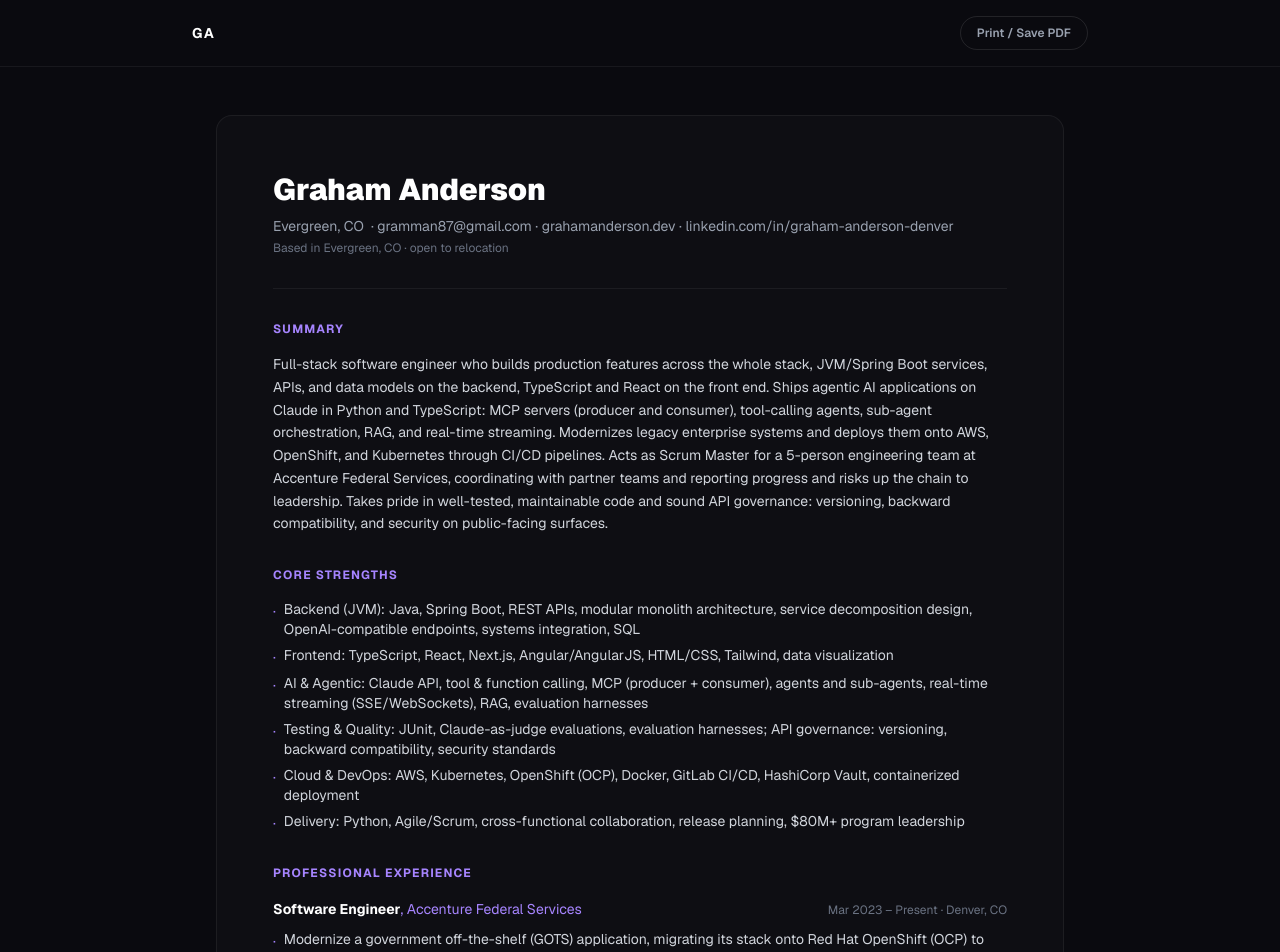
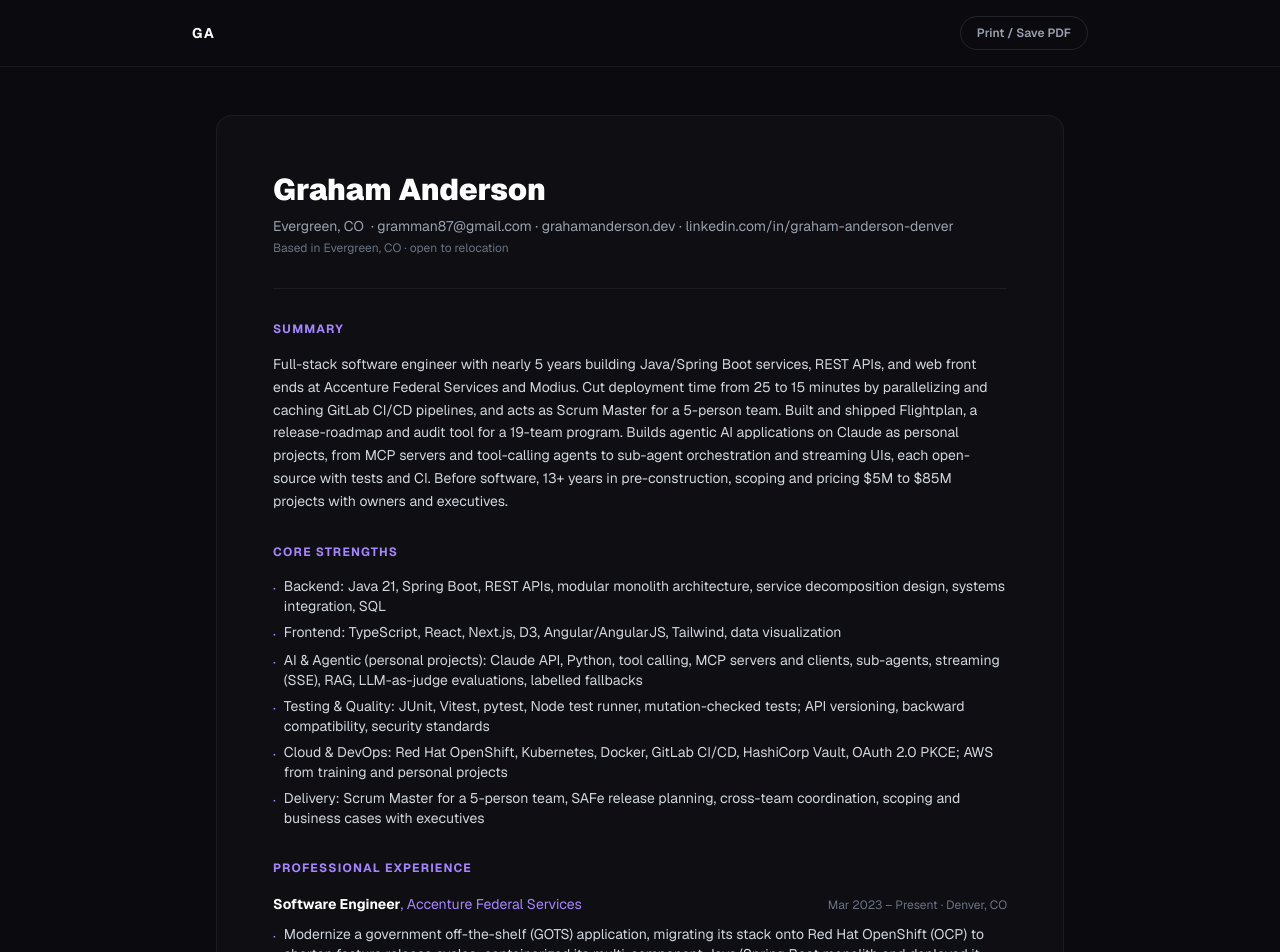
Before and after one commit to Gramman87/portfolio, a Next.js app: page /resume in a window 1280 px wide. Shown: the top 952 px of the page. Built offline with nearby package versions, Linux system fonts and the light colour scheme.

Commit message:
Rewrite the general resume and cover letter from checked wording; correct AWS, pre-construction, and delivery claims

```diff
--- a/app/resume/page.tsx
+++ b/app/resume/page.tsx
@@ -9,20 +9,20 @@ export default function Resume() {
   return (
     <ResumeDoc
       locationLine="Based in Evergreen, CO · open to relocation"
-      summary="Full-stack software engineer who builds production features across the whole stack, JVM/Spring Boot services, APIs, and data models on the backend, TypeScript and React on the front end. Ships agentic AI applications on Claude in Python and TypeScript: MCP servers (producer and consumer), tool-calling agents, sub-agent orchestration, RAG, and real-time streaming. Modernizes legacy enterprise systems and deploys them onto AWS, OpenShift, and Kubernetes through CI/CD pipelines. Acts as Scrum Master for a 5-person engineering team at Accenture Federal Services, coordinating with partner teams and reporting progress and risks up the chain to leadership. Takes pride in well-tested, maintainable code and sound API governance: versioning, backward compatibility, and security on public-facing surfaces."
+      summary="Full-stack software engineer with nearly 5 years building Java/Spring Boot services, REST APIs, and web front ends at Accenture Federal Services and Modius. Cut deployment time from 25 to 15 minutes by parallelizing and caching GitLab CI/CD pipelines, and acts as Scrum Master for a 5-person team. Built and shipped Flightplan, a release-roadmap and audit tool for a 19-team program. Builds agentic AI applications on Claude as personal projects, from MCP servers and tool-calling agents to sub-agent orchestration and streaming UIs, each open-source with tests and CI. Before software, 13+ years in pre-construction, scoping and pricing $5M to $85M projects with owners and executives."
       strengths={[
-        "Backend (JVM): Java, Spring Boot, REST APIs, modular monolith architecture, service decomposition design, OpenAI-compatible endpoints, systems integration, SQL",
-        "Frontend: TypeScript, React, Next.js, Angular/AngularJS, HTML/CSS, Tailwind, data visualization",
-        "AI & Agentic: Claude API, tool & function calling, MCP (producer + consumer), agents and sub-agents, real-time streaming (SSE/WebSockets), RAG, evaluation harnesses",
-        "Testing & Quality: JUnit, Claude-as-judge evaluations, evaluation harnesses; API governance: versioning, backward compatibility, security standards",
-        "Cloud & DevOps: AWS, Kubernetes, OpenShift (OCP), Docker, GitLab CI/CD, HashiCorp Vault, containerized deployment",
-        "Delivery: Python, Agile/Scrum, cross-functional collaboration, release planning, $80M+ program leadership",
+        "Backend: Java 21, Spring Boot, REST APIs, modular monolith architecture, service decomposition design, systems integration, SQL",
+        "Frontend: TypeScript, React, Next.js, D3, Angular/AngularJS, Tailwind, data visualization",
+        "AI & Agentic (personal projects): Claude API, Python, tool calling, MCP servers and clients, sub-agents, streaming (SSE), RAG, LLM-as-judge evaluations, labelled fallbacks",
+        "Testing & Quality: JUnit, Vitest, pytest, Node test runner, mutation-checked tests; API versioning, backward compatibility, security standards",
+        "Cloud & DevOps: Red Hat OpenShift, Kubernetes, Docker, GitLab CI/CD, HashiCorp Vault, OAuth 2.0 PKCE; AWS from training and personal projects",
+        "Delivery: Scrum Master for a 5-person team, SAFe release planning, cross-team coordination, scoping and business cases with executives",
       ]}
       aiWork={[
-        "Spring Boot MCP Agent (github.com/Gramman87/spring-mcp-agent): a full-stack Java 21 / Spring Boot service that publishes its tools as an MCP server over Streamable HTTP, checked in CI with both the Java and TypeScript MCP clients, and runs a streaming agent on the same tool registry over SSE, fronted by a React/TypeScript UI, with an OpenAI-compatible endpoint and a JUnit suite covering tools, registry, agent logic, and controllers.",
-        "Ship full-stack applications on the Claude API: MCP servers as both producer and consumer (stdio + Streamable HTTP transports), tool-calling agents, sub-agent orchestration, RAG pipelines, and real-time streaming UIs in Python and TypeScript/React. Every project is live and open-source.",
-        "Stand up evaluation harnesses, including Claude-as-judge scoring on routing correctness, coverage, and output quality across hand-written cases, to iterate prompts and tool definitions and catch regressions.",
-        "Hands-on with agentic coding tools (Claude Code, Cursor) and LLM integration patterns: tool/function calling, OpenAI-compatible endpoints, data streaming, and the Model Context Protocol as a producer and consumer.",
+        "Spring Boot MCP Agent (github.com/Gramman87/spring-mcp-agent): a Java 21 service that publishes a tool registry as an MCP server over Streamable HTTP and runs a streaming Claude agent on the same tools behind a React UI, with a JUnit suite and CI checks against both the Java and TypeScript MCP clients.",
+        "Portfolio Analyst Sub-Agent System (github.com/Gramman87/fs-analyst-agent): a Python finance workflow where a lead agent dispatches to three specialist sub-agents running concurrently. Portfolio math runs in code rather than in the model, malformed requests are rejected before they spend anything, and an LLM-as-judge harness scores routing, coverage, and quality on test cases.",
+        "HR Operations Agent (github.com/Gramman87/hr-agentic-workflow): a tool-calling agent over a fictional company's HR data (employees, departments, PTO, policies) with 8 tools. Tool errors go back to the model instead of failing the request, and tests check every tool's numbers against the data directly.",
+        "SaaS Analytics Dashboard and MCP Web Agent (github.com/Gramman87/fde-dashboard, mcp-web): streamed model answers over business data, AI insight cards validated before the UI renders them, labelled rule-based fallbacks, input limits, and an Origin check on the MCP endpoint.",
       ]}
     />
   );
--- a/components/About.tsx
+++ b/components/About.tsx
@@ -2,8 +2,8 @@ export default function About() {
   const stats = [
     { value: "4+", label: "Years software engineering" },
     { value: "40%", label: "Less CI/CD deployment time" },
-    { value: "13+", label: "Years leading delivery" },
-    { value: "$80M+", label: "Programs delivered" },
+    { value: "13+", label: "Years in pre-construction" },
+    { value: "$80M+", label: "Largest engagement led" },
   ];
 
   return (
--- a/components/ResumeDoc.tsx
+++ b/components/ResumeDoc.tsx
@@ -33,6 +33,7 @@ const experience = [
     location: "Colorado",
     bullets: [
       "Led pre-construction on 15 to 20 bids a year ranging from $5M to $85M, winning roughly 1 in 4, and owned scope development, estimating, business cases, procurement strategy, and risk evaluation before mobilization.",
+      "Ran a 5-month pre-construction engagement on an $80M+ project from start to finish.",
       "Trained junior estimators, superintendents, and new project managers, building the bench that carried projects from bid to field.",
       "Coordinated procurement, engineering, manpower, and scheduling into a delivery plan for each awarded project.",
     ],
--- a/components/WhyMe.tsx
+++ b/components/WhyMe.tsx
@@ -17,7 +17,7 @@ const reasons = [
   {
     number: "04",
     title: "JVM depth meets cloud-native operations",
-    body: "Nearly 5 years of Java/Spring Boot engineering: services, APIs, and data models that hold up in production, plus hands-on understanding of JVM behavior, concurrency, and data-access patterns. I've modernized legacy enterprise systems end-to-end on AWS, OpenShift, and Kubernetes, and cut deployment time 40% with parallelized, cached CI/CD.",
+    body: "Nearly 5 years of Java/Spring Boot engineering: services, APIs, and data models that hold up in production, plus hands-on understanding of JVM behavior, concurrency, and data-access patterns. I've helped move a multi-component Java application onto Red Hat OpenShift and cut deployment time from 25 to 15 minutes with parallelized, cached CI/CD.",
   },
 ];
 
--- a/lib/content.ts
+++ b/lib/content.ts
@@ -118,6 +118,7 @@ export const experience = [
     period: "Jan 2008 – Sep 2021",
     bullets: [
       "Led pre-construction on 15 to 20 bids a year ranging from $5M to $85M, winning roughly 1 in 4, and owned scope development, estimating, business cases, procurement strategy, and risk evaluation before mobilization.",
+      "Ran a 5-month pre-construction engagement on an $80M+ project from start to finish.",
       "Trained junior estimators, superintendents, and new project managers, building the bench that carried projects from bid to field.",
       "Coordinated procurement, engineering, manpower, and scheduling into a delivery plan for each awarded project.",
     ],
@@ -130,5 +131,5 @@ export const skills = [
   { category: "AI & Agentic", items: ["Claude API", "Tool & Function Calling", "Conversational & Agent-Mediated UX", "MCP (Producer + Consumer)", "Agents & Sub-agents", "Streaming (SSE / WebSockets)", "RAG", "Evaluation Harnesses"] },
   { category: "Testing & Quality", items: ["JUnit", "Claude-as-Judge Evals", "Evaluation Harnesses", "API Governance & Versioning"] },
   { category: "Cloud & DevOps", items: ["AWS", "Kubernetes", "OpenShift (OCP)", "Docker", "GitLab CI/CD", "HashiCorp Vault"] },
-  { category: "Languages & Delivery", items: ["Python", "Agile / Scrum", "Cross-Functional Delivery", "$80M+ Program Leadership"] },
+  { category: "Languages & Delivery", items: ["Python", "Agile / Scrum", "Cross-Functional Delivery", "$80M+ Pre-Construction Engagement Lead"] },
 ];
```
Also changed, not shown: app/cover-letter/page.tsx (+5 -4 lines).
